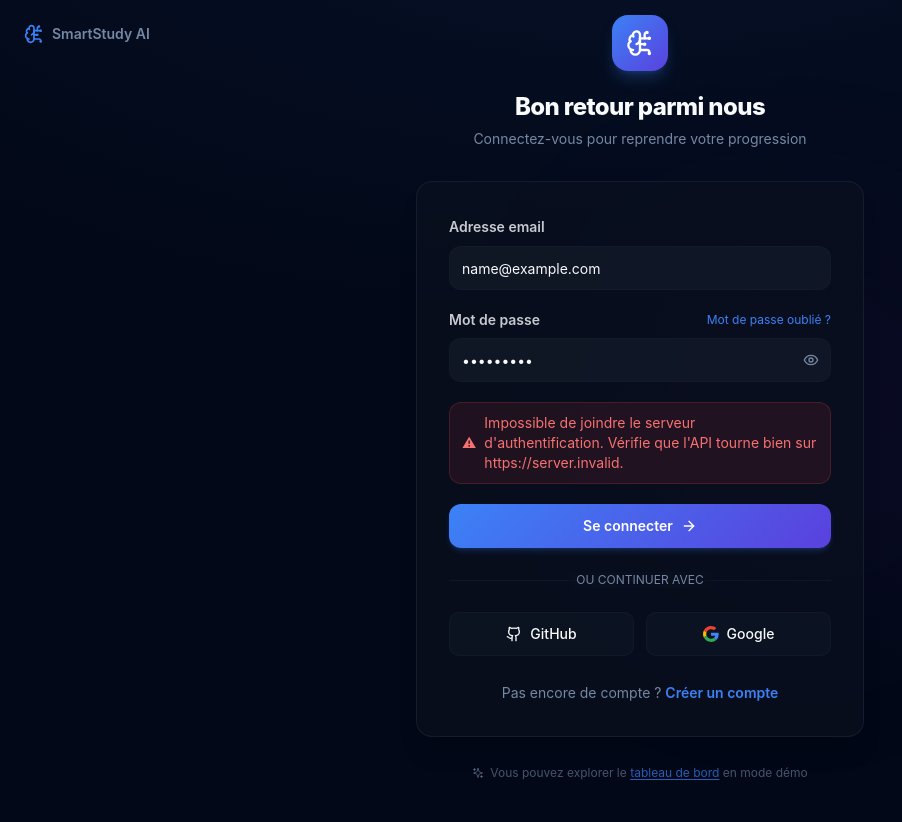
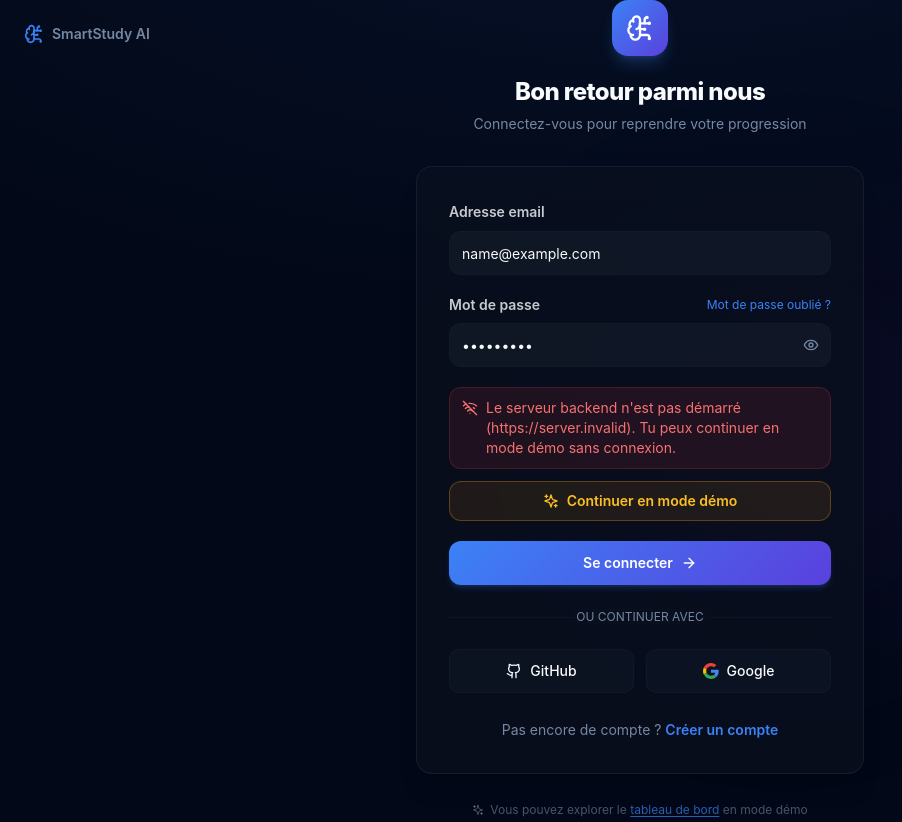
Before and after one commit to 0xh06/project-fin-de-semestre, a Next.js app in the folder frontend/: page /login in a window 1280 px wide. Both pictures are taken after typing "name@example.com", "Sample123" into the empty fields and a click on the button "Se connecter". Shown: the whole page, without its empty margins (0-902 px from the left). Before the commit the page ends 800 px from the top, so only its background shows below. Built offline with nearby package versions, Linux system fonts and the light colour scheme; no server answers.

Commit message:
Add demo mode fallback when backend is offline

```diff
--- a/frontend/app/(auth)/login/page.tsx
+++ b/frontend/app/(auth)/login/page.tsx
@@ -6,7 +6,7 @@
 import { Button } from '@/components/ui/button'
 import { authApi } from '@/lib/api'
 import { beginOAuth, getAuthErrorMessage } from '@/lib/oauth'
-import { BrainCircuit, ArrowRight, Eye, EyeOff, Sparkles, Github } from 'lucide-react'
+import { BrainCircuit, ArrowRight, Eye, EyeOff, Sparkles, Github, WifiOff } from 'lucide-react'
 import Link from 'next/link'
 
 export default function LoginPage() {
@@ -18,6 +18,7 @@
   const [error, setError] = useState('')
   const [showPassword, setShowPassword] = useState(false)
   const [urlError, setUrlError] = useState('')
+  const [isOffline, setIsOffline] = useState(false)
   const displayError = error || urlError
 
   useEffect(() => {
@@ -29,6 +30,7 @@
     e.preventDefault()
     setLoading(true)
     setError('')
+    setIsOffline(false)
 
     try {
       const response = await authApi.login({ email, password })
@@ -36,10 +38,27 @@
       localStorage.setItem('user', JSON.stringify(response.user))
       router.push('/dashboard')
     } catch (err: any) {
-      setError(getAuthErrorMessage(err?.code) || err.message || 'Erreur de connexion')
+      if (err?.code === 'api_unreachable') {
+        setIsOffline(true)
+        setError(getAuthErrorMessage(err?.code) || err.message || 'Serveur indisponible')
+      } else {
+        setError(getAuthErrorMessage(err?.code) || err.message || 'Erreur de connexion')
+      }
     } finally {
       setLoading(false)
     }
+  }
+
+  const handleDemoMode = () => {
+    const demoUser = {
+      id: 1,
+      username: 'Étudiant',
+      email: email.trim() || 'demo@smartstudy.ai',
+      created_at: new Date().toISOString(),
+    }
+    localStorage.setItem('token', 'demo_token')
+    localStorage.setItem('user', JSON.stringify(demoUser))
+    router.push('/dashboard')
   }
 
   const handleOAuthLogin = async (provider: 'github' | 'google') => {
@@ -50,6 +69,7 @@
     try {
       await beginOAuth(provider, 'login')
     } catch (err: any) {
+      if (err?.code === 'api_unreachable') setIsOffline(true)
       setError(getAuthErrorMessage(err?.code) || err?.message || 'Connexion OAuth impossible')
       setOauthLoading(null)
     }
@@ -126,9 +146,21 @@
             </div>
 
             {displayError && (
-              <div className="flex items-center gap-2 text-sm text-red-400 bg-red-500/10 border border-red-500/20 rounded-lg px-3 py-2.5 animate-slide-up">
-                <span className="text-red-400">⚠</span>
-                {displayError}
+              <div className="space-y-3 animate-slide-up">
+                <div className="flex items-start gap-2 text-sm text-red-400 bg-red-500/10 border border-red-500/20 rounded-lg px-3 py-2.5">
+                  <WifiOff className="h-4 w-4 mt-0.5 shrink-0" />
+                  <span>{displayError}</span>
+                </div>
+                {isOffline && (
+                  <button
+                    type="button"
+                    onClick={handleDemoMode}
+                    className="w-full flex items-center justify-center gap-2 h-10 rounded-xl border border-amber-500/30 bg-amber-500/10 text-amber-400 hover:bg-amber-500/20 hover:text-amber-300 transition-all duration-200 text-sm font-semibold"
+                  >
+                    <Sparkles className="h-4 w-4" />
+                    Continuer en mode démo
+                  </button>
+                )}
               </div>
             )}
 
--- a/frontend/app/(auth)/register/page.tsx
+++ b/frontend/app/(auth)/register/page.tsx
@@ -6,7 +6,7 @@
 import { Button } from '@/components/ui/button'
 import { authApi } from '@/lib/api'
 import { beginOAuth, getAuthErrorMessage } from '@/lib/oauth'
-import { BrainCircuit, ArrowRight, Eye, EyeOff, CheckCircle2, Github } from 'lucide-react'
+import { BrainCircuit, ArrowRight, Eye, EyeOff, CheckCircle2, Github, Sparkles, WifiOff } from 'lucide-react'
 import Link from 'next/link'
 
 function isValidEmail(value: string) {
@@ -23,6 +23,7 @@
   const [error, setError] = useState('')
   const [showPassword, setShowPassword] = useState(false)
   const [urlError, setUrlError] = useState('')
+  const [isOffline, setIsOffline] = useState(false)
   const displayError = error || urlError
 
   useEffect(() => {
@@ -56,6 +57,7 @@
 
     setLoading(true)
     setError('')
+    setIsOffline(false)
 
     try {
       const response = await authApi.register({
@@ -67,10 +69,27 @@
       localStorage.setItem('user', JSON.stringify(response.user))
       router.push('/dashboard')
     } catch (err: any) {
-      setError(getAuthErrorMessage(err?.code) || err.message || 'Erreur d\'inscription')
+      if (err?.code === 'api_unreachable') {
+        setIsOffline(true)
+        setError(getAuthErrorMessage(err?.code) || err.message || 'Serveur indisponible')
+      } else {
+        setError(getAuthErrorMessage(err?.code) || err.message || 'Erreur d\'inscription')
+      }
     } finally {
       setLoading(false)
     }
+  }
+
+  const handleDemoMode = () => {
+    const demoUser = {
+      id: 1,
+      username: username.trim() || 'Étudiant',
+      email: email.trim() || 'demo@smartstudy.ai',
+      created_at: new Date().toISOString(),
+    }
+    localStorage.setItem('token', 'demo_token')
+    localStorage.setItem('user', JSON.stringify(demoUser))
+    router.push('/dashboard')
   }
 
   const handleOAuthRegister = async (provider: 'github' | 'google') => {
@@ -81,6 +100,7 @@
     try {
       await beginOAuth(provider, 'register')
     } catch (err: any) {
+      if (err?.code === 'api_unreachable') setIsOffline(true)
       setError(getAuthErrorMessage(err?.code) || err?.message || 'Inscription OAuth impossible')
       setOauthLoading(null)
     }
@@ -196,9 +216,21 @@
             </div>
 
             {displayError && (
-              <div className="flex items-center gap-2 text-sm text-red-400 bg-red-500/10 border border-red-500/20 rounded-lg px-3 py-2.5 animate-slide-up">
-                <span className="text-red-400">⚠</span>
-                {displayError}
+              <div className="space-y-3 animate-slide-up">
+                <div className="flex items-start gap-2 text-sm text-red-400 bg-red-500/10 border border-red-500/20 rounded-lg px-3 py-2.5">
+                  <WifiOff className="h-4 w-4 mt-0.5 shrink-0" />
+                  <span>{displayError}</span>
+                </div>
+                {isOffline && (
+                  <button
+                    type="button"
+                    onClick={handleDemoMode}
+                    className="w-full flex items-center justify-center gap-2 h-10 rounded-xl border border-amber-500/30 bg-amber-500/10 text-amber-400 hover:bg-amber-500/20 hover:text-amber-300 transition-all duration-200 text-sm font-semibold"
+                  >
+                    <Sparkles className="h-4 w-4" />
+                    Continuer en mode démo
+                  </button>
+                )}
               </div>
             )}
 
--- a/frontend/lib/oauth.ts
+++ b/frontend/lib/oauth.ts
@@ -67,7 +67,7 @@
     case 'oauth_failed':
       return 'La connexion avec le fournisseur externe a échoué.'
     case 'api_unreachable':
-      return `Impossible de joindre le serveur d'authentification. Vérifie que l'API tourne bien sur ${API_BASE_URL}.`
+      return `Le serveur backend n'est pas démarré (${API_BASE_URL}). Tu peux continuer en mode démo sans connexion.`
     case 'oauth_misconfigured':
       return 'GitHub ou Google est mal configuré côté serveur. Vérifie le client ID et le client secret.'
     case 'oauth_state_invalid':
```
